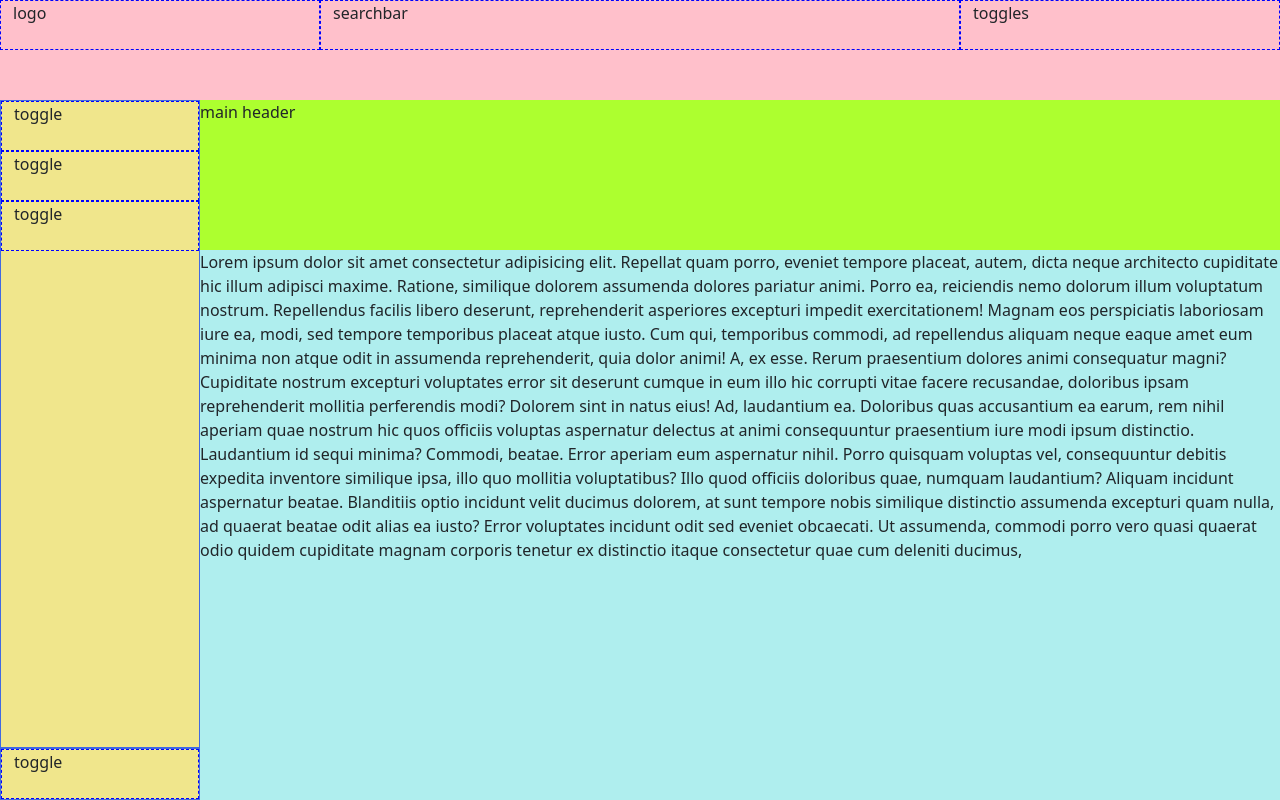
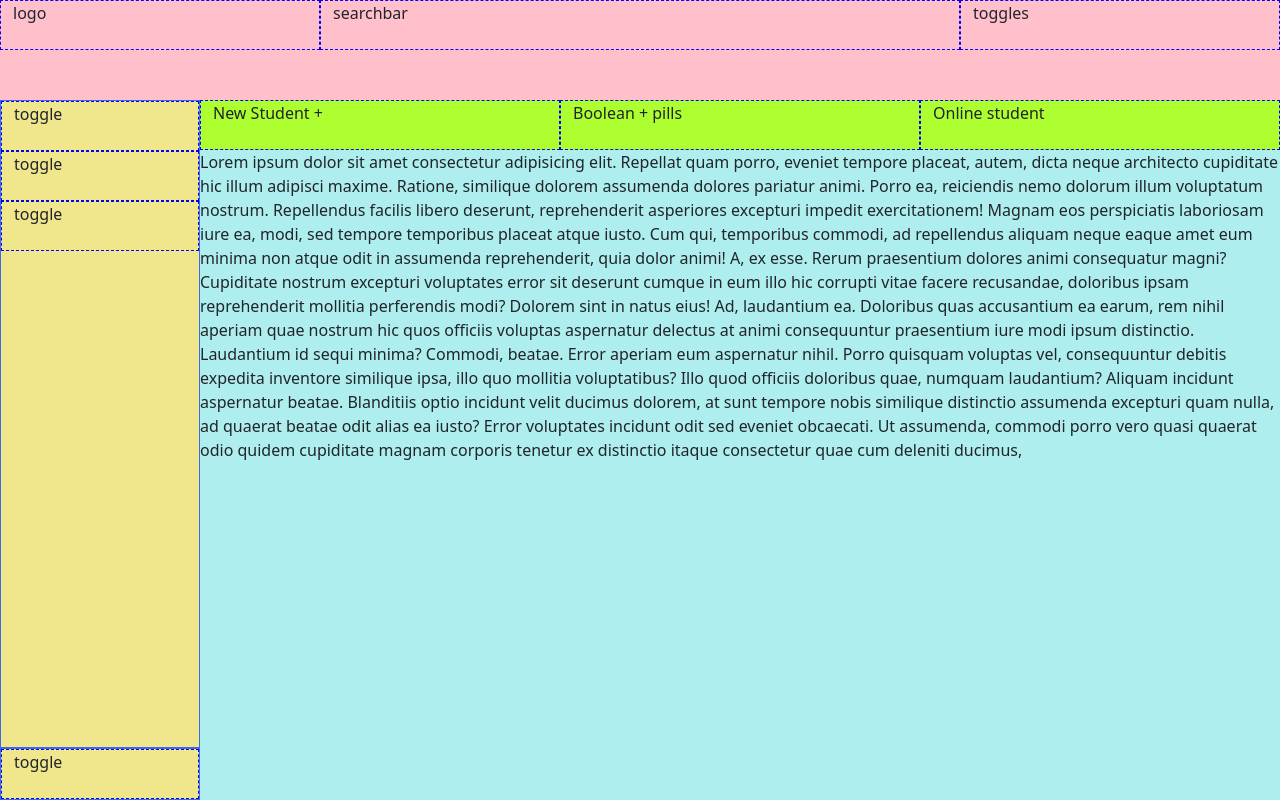
Before and after one commit to lembogeorgex/html-css-bootstrap-dashboard, a plain HTML site: page index.html in a window 1280 px wide. Drawn offline with nearby package versions, Linux system fonts and the light colour scheme.

Commit message:
main-header resp. layout

```diff
--- a/css/style.css
+++ b/css/style.css
@@ -42,15 +42,9 @@ header {
 }
 
 .main-header {
-    height: 300px;
     background-color: greenyellow;
 }
 
-@media screen and (min-width: 768px) {
-    .main-header {
-        height: 150px
-    }
-}
 
 @media screen and (min-width: 1200px) {
     .sidebar {
--- a/index.html
+++ b/index.html
@@ -68,7 +68,15 @@
         </div>
       </div>
       <div class="main-content">
-        <div class="main-header">main header</div>
+        <div class="main-header">
+          <div class="container-fluid">
+            <div class="row">
+              <div class="col-sm-12 col-md-4">New Student +</div>
+              <div class="col-sm-12 col-md-4">Boolean + pills</div>
+              <div class="col-sm-12 col-md-4">Online student</div>
+            </div>
+          </div>
+        </div>
         <div class="content">
           Lorem ipsum dolor sit amet consectetur adipisicing elit. Repellat quam
           porro, eveniet tempore placeat, autem, dicta neque architecto
```
